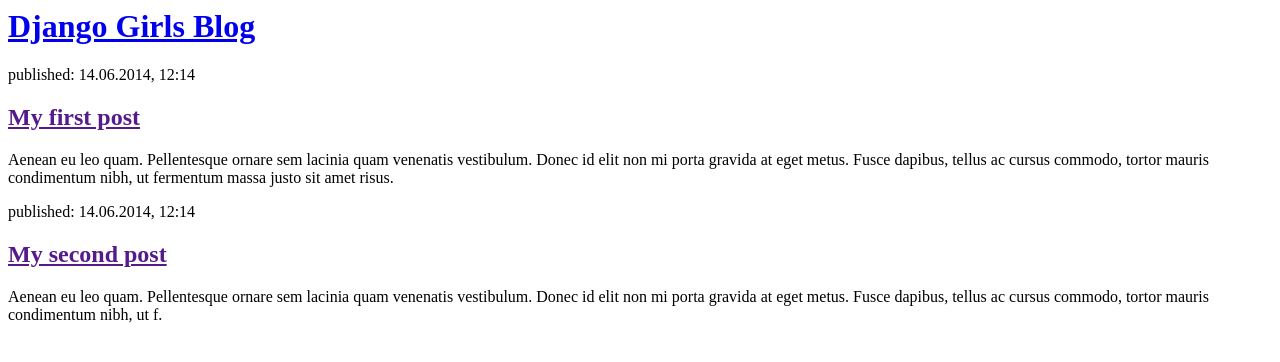
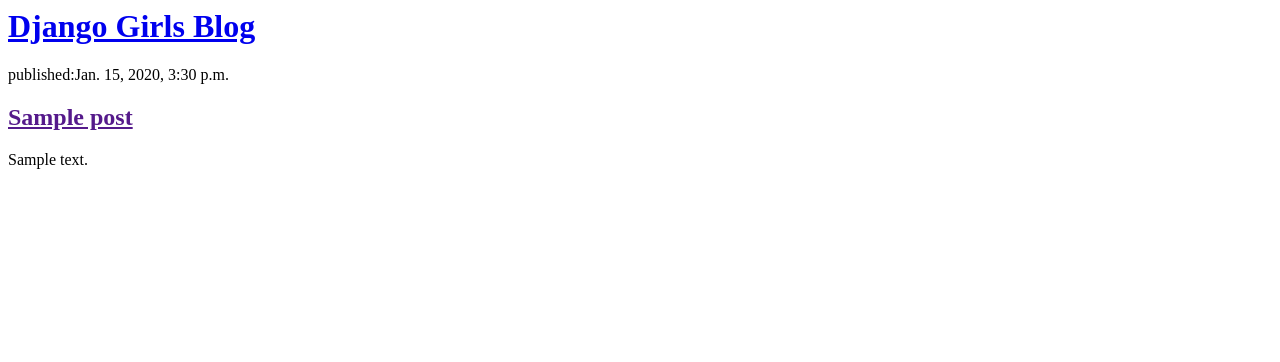
Before and after one commit to Sakthieswaran-tech/my-third-blog, a Django app: template myapp/templates/blog/poster.html in a window 1280 px wide. Shown: the top 362 px of the page. Run offline with Django 3.2, Linux system fonts and the light colour scheme; the template is opened without the code that fills it: values that come from a table or form of the project are taken from there, others are empty; tables that the repository leaves empty hold one stand-in row (values such as "Sample post").

Commit message:
Third commit

```diff
--- a/myapp/templates/blog/poster.html
+++ b/myapp/templates/blog/poster.html
@@ -6,17 +6,12 @@
         <div>
             <h1><a href="/">Django Girls Blog</a></h1>
         </div>
-
-        <div>
-            <p>published: 14.06.2014, 12:14</p>
-            <h2><a href="">My first post</a></h2>
-            <p>Aenean eu leo quam. Pellentesque ornare sem lacinia quam venenatis vestibulum. Donec id elit non mi porta gravida at eget metus. Fusce dapibus, tellus ac cursus commodo, tortor mauris condimentum nibh, ut fermentum massa justo sit amet risus.</p>
-        </div>
-
-        <div>
-            <p>published: 14.06.2014, 12:14</p>
-            <h2><a href="">My second post</a></h2>
-            <p>Aenean eu leo quam. Pellentesque ornare sem lacinia quam venenatis vestibulum. Donec id elit non mi porta gravida at eget metus. Fusce dapibus, tellus ac cursus commodo, tortor mauris condimentum nibh, ut f.</p>
-        </div>
+        {% for reqs in posts %}
+            <div>
+                <p>published:{{reqs.published_date}}</p>
+                <h2><a href="">{{reqs.title}}</a></h2>
+                <p>{{reqs.text|linebreaksbr}}</p>
+            </div>
+        {% endfor %}
     </body>
 </html>
--- a/myapp/views.py
+++ b/myapp/views.py
@@ -1,3 +1,7 @@
 from django.shortcuts import render
-
+from .models import Post
+from django.utils import timezone
+def poster(request):
+    post=Post.objects.filter(published_date__lte=timezone.now()).order_by('published_date')
+    return render(request,'blog/poster.html',{'posts':post})
 # Create your views here.
--- a/mysite/urls.py
+++ b/mysite/urls.py
@@ -14,8 +14,10 @@
     2. Add a URL to urlpatterns:  path('blog/', include('blog.urls'))
 """
 from django.contrib import admin
-from django.urls import path
+from django.urls import path,include
+
 
 urlpatterns = [
     path('admin/', admin.site.urls),
+    path('',include('myapp.urls'))
 ]
```
Also changed, not shown: 2 other files.
